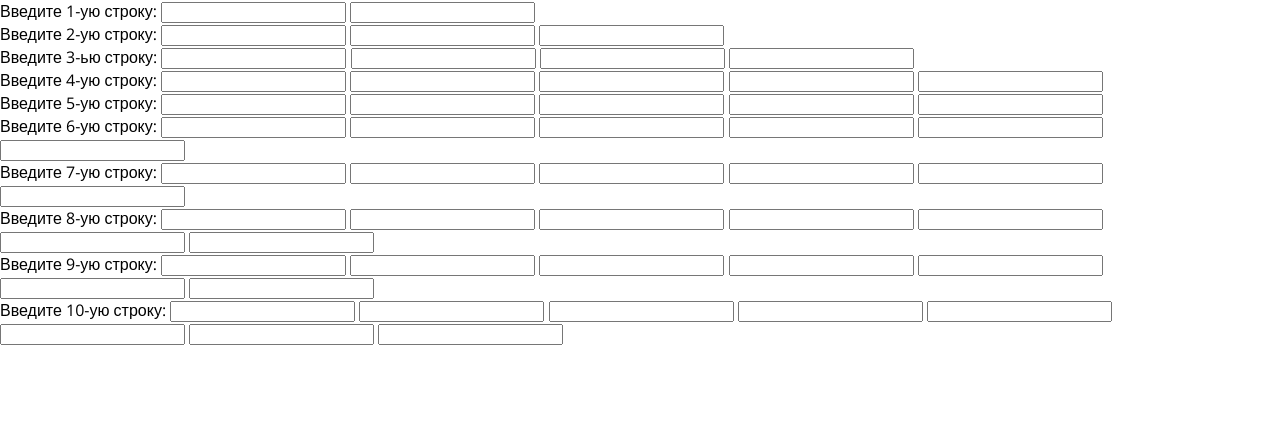
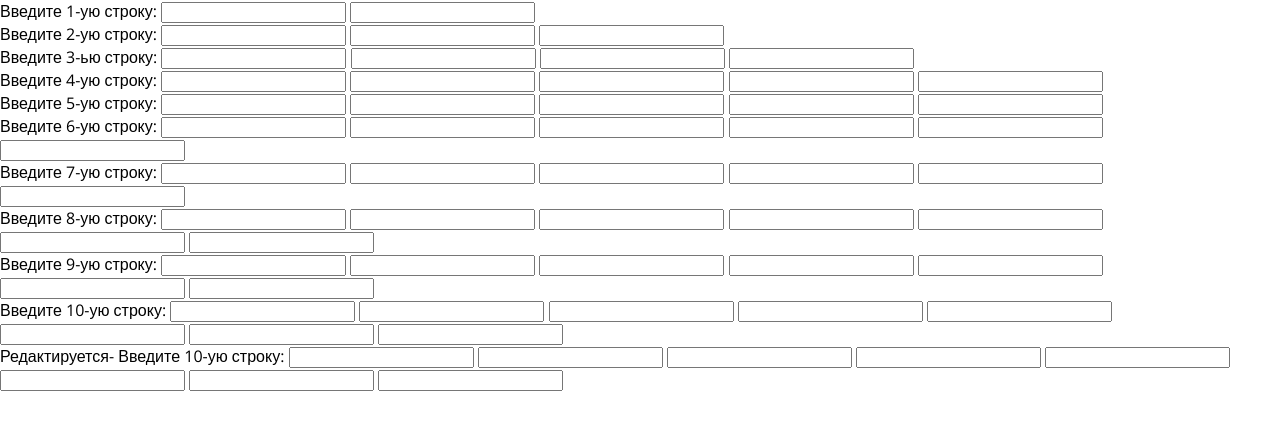
Before and after one commit to valera1405/MobileHelperOptometrist, a plain HTML site: page test-test.html in a window 1280 px wide. Drawn offline with nearby package versions, Linux system fonts and the light colour scheme; files whose address does not match are found by name.

Commit message:
ьфыеук

```diff
--- a/test-test.html
+++ b/test-test.html
@@ -107,6 +107,18 @@
             <input type="text" id="stroka-10-y" pattern="^[А-Яа-яЁё]{,1}">
             <input type="text" id="stroka-10-b" pattern="^[А-Яа-яЁё]{,1}">
         </div>
+        <div class="stroka-10">
+            <label for="vvod-stroki-10">Редактируется-   Введите 10-ую строку:
+            </label>
+            <input type="text" id="stroka-10-n" pattern="^[А-Яа-яЁё]{,1}">
+            <input type="text" id="stroka-10-k" pattern="^[А-Яа-яЁё]{,1}">
+            <input type="text" id="stroka-10-i" pattern="^[А-Яа-яЁё]{,1}">
+            <input type="text" id="stroka-10-b" pattern="^[А-Яа-яЁё]{,1}">
+            <input type="text" id="stroka-10-m" pattern="^[А-Яа-яЁё]{,1}">
+            <input type="text" id="stroka-10-sh" pattern="^[А-Яа-яЁё]{,1}">
+            <input type="text" id="stroka-10-y" pattern="^[А-Яа-яЁё]{,1}">
+            <input type="text" id="stroka-10-b" pattern="^[А-Яа-яЁё]{,1}">
+        </div>
     </div>
 </body>
 
```
